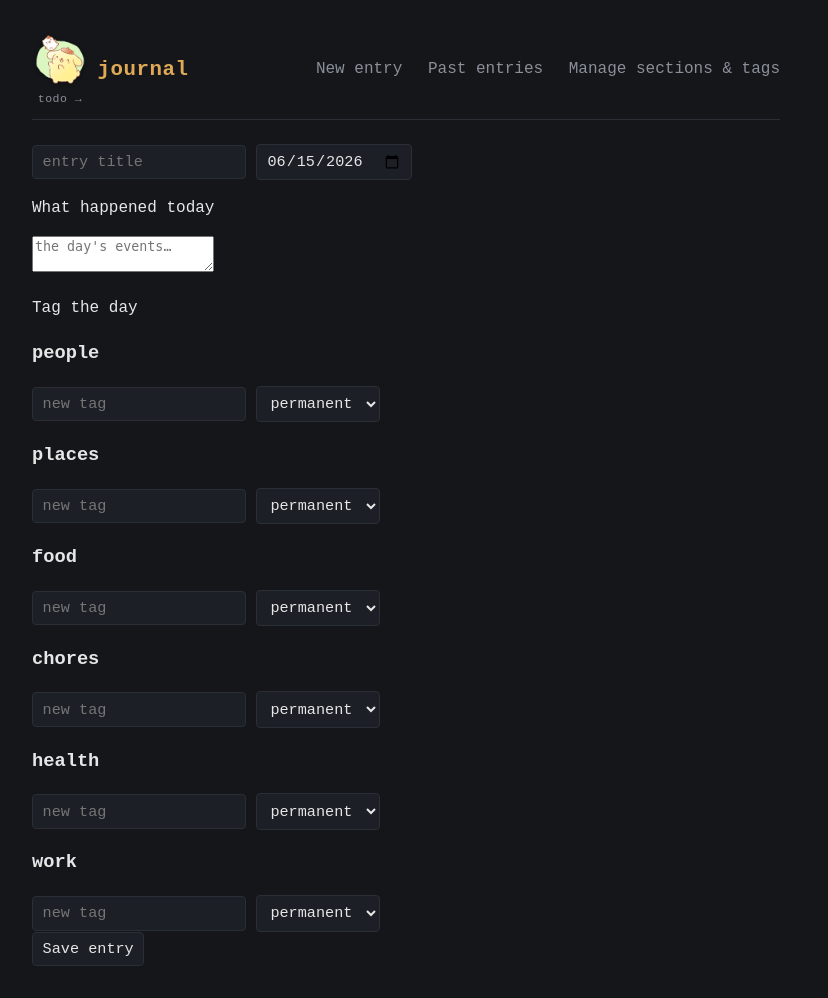
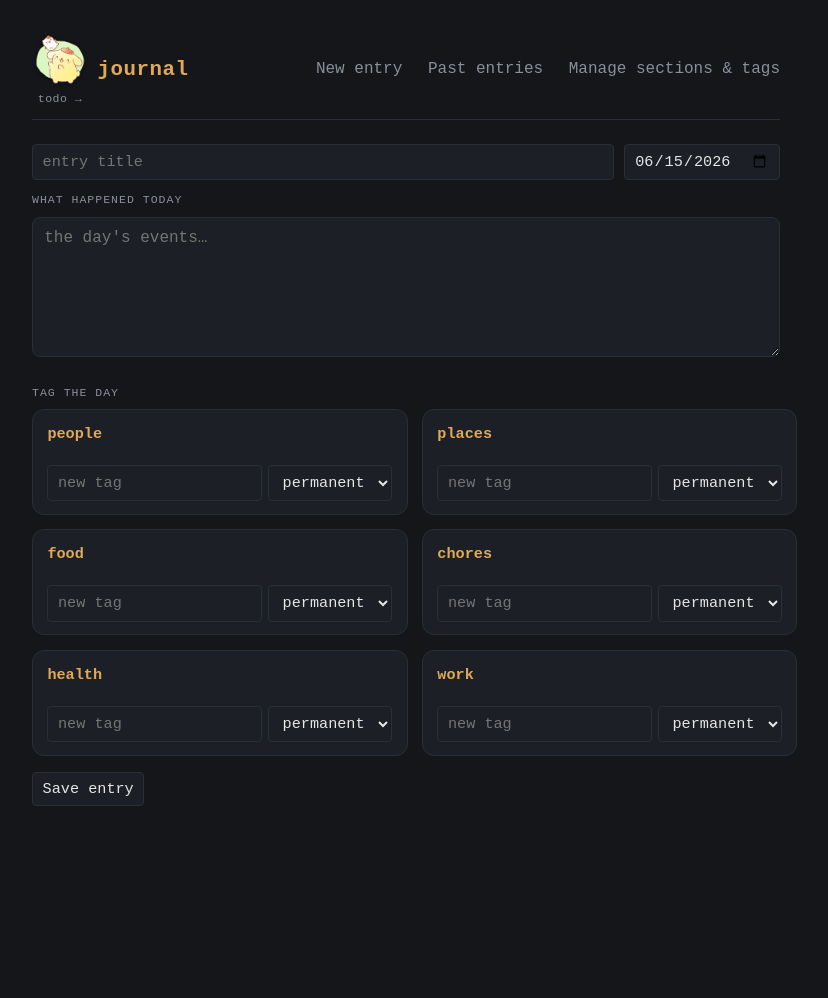
Before and after one commit to jxi-idme/todo-cli, a Flask app: page /journal in a window 1280 px wide. Shown: the whole page, without its empty margins (234-1062 px from the left). After the commit the page ends 806 px from the top, so only its background shows below. Run offline with Flask 3, Linux system fonts and the light colour scheme.

Commit message:
Style the journal pages (pulled forward from Task 11)
Apply the journal CSS so the entry form is reviewable now: two-column
section grid, chips (incl. dashed temporary chips), numeric cards, and the
past-entries / manage-page styles. Toggle styling already handled by
.brand-toggle. Plan's Task 11 marked applied-early.

Co-Authored-By: Claude Opus 4.8 (1M context) <noreply@anthropic.com>

```diff
--- a/static/style.css
+++ b/static/style.css
@@ -444,3 +444,65 @@ h2 {
   margin: 0.25rem 0;
   font-size: 0.9rem;
 }
+
+/* ===================== journal pages ===================== */
+/* (The brand-mascot toggle is styled above with .brand-toggle.) */
+
+/* ----- journal entry form ----- */
+.journal-form .top-line { display: flex; gap: 0.6rem; margin: 1.2rem 0 0.7rem; }
+.journal-form .top-line input[type="text"] { flex: 1; }
+.journal-form textarea {
+  width: 100%; min-height: 140px; resize: vertical; margin-bottom: 1.2rem;
+  background: var(--panel); color: var(--text); border: 1px solid var(--border);
+  border-radius: 8px; padding: 0.55rem 0.7rem; font: inherit;
+}
+.label {
+  font-size: 0.72rem; letter-spacing: 1px; text-transform: uppercase;
+  color: var(--muted); margin: 0 0 0.5rem;
+}
+
+/* two-column section grid (tag + numeric) */
+.sections { display: grid; grid-template-columns: 1fr 1fr; gap: 0.9rem; margin-bottom: 1rem; }
+.section, .num-section {
+  background: var(--panel); border: 1px solid var(--border);
+  border-radius: 12px; padding: 0.8rem 0.9rem;
+}
+.section h3, .num-section h3 { margin: 0 0 0.6rem; font-size: 0.95rem; color: var(--accent); }
+.num-section { display: flex; align-items: center; justify-content: space-between; gap: 0.6rem; }
+.num-section h3 { margin: 0; }
+.num-field { display: flex; align-items: center; gap: 0.4rem; }
+.num-field input { width: 90px; text-align: right; }
+.unit { color: var(--muted); font-size: 0.8rem; min-width: 42px; }
+
+.section .chips { display: flex; flex-wrap: wrap; gap: 0.4rem; }
+.section .chip {
+  border: 1px solid var(--border); border-radius: 999px; padding: 0.25rem 0.6rem;
+  font-size: 0.82rem; cursor: pointer; user-select: none;
+}
+.section .chip input { margin-right: 0.25rem; }
+.section .chip:has(input:checked) {
+  background: color-mix(in srgb, var(--tag-bg) 22%, transparent);
+  border-color: var(--tag-bg);
+}
+.section .chip.temp { border-style: dashed; font-style: italic; color: var(--muted); }
+.section .newtag { margin-top: 0.6rem; display: flex; gap: 0.4rem; }
+.section .newtag input { flex: 1; }
+
+/* ----- past entries ----- */
+.entry-list { list-style: none; padding: 0; }
+.entry-row { display: flex; align-items: center; gap: 0.6rem; padding: 0.4rem 0; border-bottom: 1px solid var(--border); }
+.entry-link { display: flex; gap: 0.8rem; text-decoration: none; color: var(--text); flex: 1; }
+.entry-date { color: var(--accent); }
+.entry-title { color: var(--text); }
+
+/* ----- manage sections ----- */
+.manage-section { background: var(--panel); border: 1px solid var(--border); border-radius: 12px; padding: 0.9rem 1rem; margin-bottom: 0.9rem; }
+.manage-head { display: flex; align-items: center; gap: 0.5rem; flex-wrap: wrap; }
+.unit-input { width: 130px; }
+.pill { font-size: 0.66rem; letter-spacing: 0.5px; text-transform: uppercase; border: 1px solid var(--border); border-radius: 6px; padding: 0.05rem 0.4rem; color: var(--muted); }
+.perm-tags { margin: 0.7rem 0; }
+.perm-chip { display: inline-flex; align-items: center; gap: 0.4rem; border: 1px solid var(--border); border-radius: 999px; padding: 0.25rem 0.6rem; font-size: 0.82rem; margin: 0.2rem; }
+.perm-chip .x { background: none; border: none; color: var(--danger); cursor: pointer; font: inherit; }
+.addrow { display: flex; gap: 0.5rem; margin-top: 0.6rem; flex-wrap: wrap; align-items: center; }
+.delete-section { margin-top: 0.6rem; }
+.hint { color: var(--muted); font-size: 0.8rem; }
```
Also changed, not shown: docs/superpowers/plans/2026-06-15-journaling-feature.md (+6 -0 lines).
